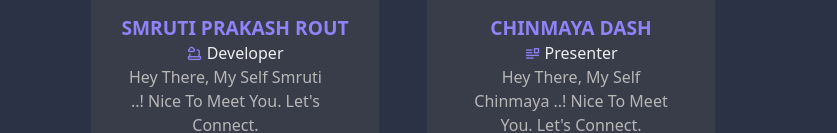
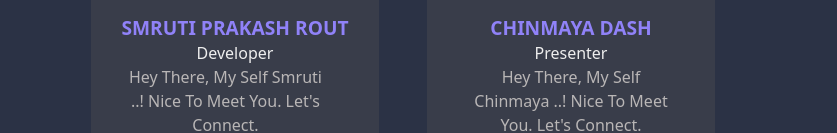
Before and after one commit to smrutiofficial/react_weather, a React (Create React App) app: page /about in a window 1280 px wide. Shown: the part 396-529 px from the top of the page, without its empty margins (221-1058 px from the left). Built offline with nearby package versions, Linux system fonts and the light colour scheme.

Commit message:
fix class

```diff
--- a/src/About.js
+++ b/src/About.js
@@ -11,7 +11,7 @@ const About = () => {
                     name="Smruti Prakash Rout"
                     des="Developer"
                     pic={self}
-                    class="uil uil-laptop-cloud"
+                    className="uil uil-laptop-cloud"
                     discription="Hey there, My self Smruti ..!
                     nice to meet you.
                     Let's connect."
@@ -20,7 +20,7 @@ const About = () => {
                     name="Chinmaya dash"
                     des="Presenter"
                     pic={chinu}
-                    class="uil uil-document-layout-right"
+                    className="uil uil-document-layout-right"
                     discription="Hey there, My self Chinmaya ..!
                     nice to meet you.
                     Let's connect."
--- a/src/components/air_and_wind.js
+++ b/src/components/air_and_wind.js
@@ -24,7 +24,7 @@ const air_and_wind = (data) => {
             <h1 className="font-bold tr3"> Wind</h1>
             <p><i className="uil uil-wind"></i> Wind_Kph <span className="ty45">{data.wind}</span></p>
             <p><i className="uil uil-celsius"></i> wind_degree <span className="ty45">{data.wind_degree}</span></p>
-            <p><i class="fas fa-skiing"></i> wind_dir <span className="ty45">{data.wind_dir}</span></p>
+            <p><i className="fas fa-skiing"></i> wind_dir <span className="ty45">{data.wind_dir}</span></p>
             <p><i className="uil uil-compress-point"></i> Pressur_in <span className="ty45">{data.pressur_in}</span></p>
             <p><i className="uil uil-cloud"></i> cloud <span className="ty45">{data.cloud}</span></p>
             <p><i className="uil uil-rainbow"></i> uv <span className="ty45">{data.uv}</span></p>
--- a/src/components/searchbar.js
+++ b/src/components/searchbar.js
@@ -35,12 +35,12 @@ const Searchbar = () => {
 
         <div className="divq">
           <a href="/">
-            <button className="button"><i class="fas fa-home"></i></button>
+            <button className="button"><i className="fas fa-home"></i></button>
           </a>
         </div>
 
         <div className="divq qset">
-          <button className=""><i class="fas fa-search"></i></button>
+          <button className=""><i className="fas fa-search"></i></button>
           <input
             placeholder="Search For Citys"
             className=""
@@ -50,7 +50,7 @@ const Searchbar = () => {
         </div>
 
         <div className="divq">
-          <button className="button"><a href="/about"><i class="fa-solid fa-mug-hot"></i> About</a></button>
+          <button className="button"><a href="/about"><i className="fa-solid fa-mug-hot"></i> About</a></button>
         </div>
 
       </div>
```
